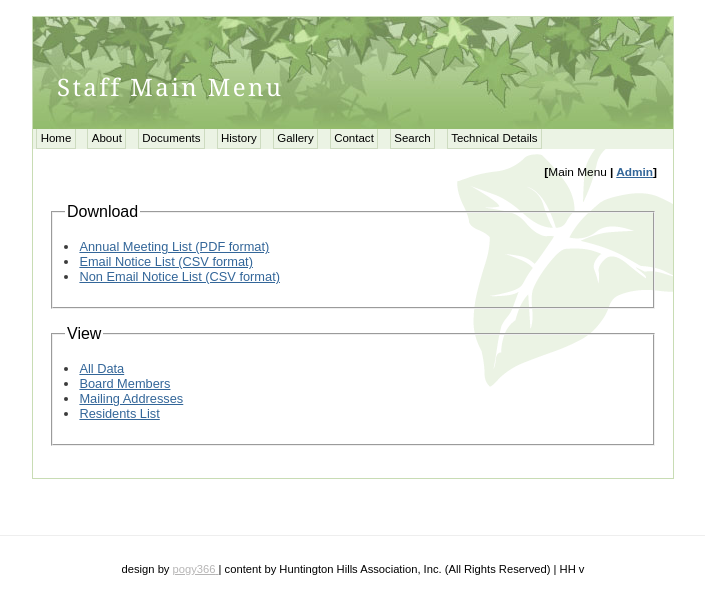
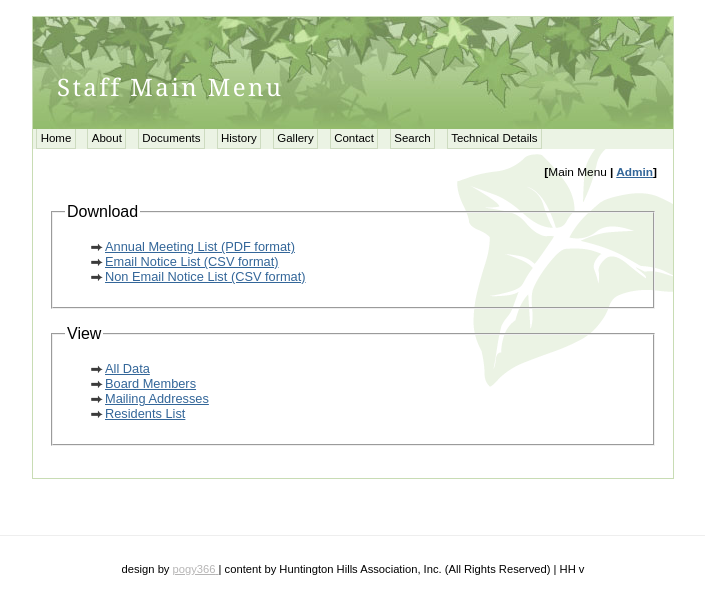
Before and after one commit to adamestein/huntington_hills, a Django app: page /staff/main_menu/ in a window 1280 px wide. Shown: the top 614 px of the page, without its empty margins (287-992 px from the left). Run offline with Django 3.2, Linux system fonts and the light colour scheme; the visitor is signed in with stand-in values (Sample User, id 1).

Commit message:
Added menu page for residents
Updated page titles

Changed bullets on staff main menu page to arrows to match new residents menu page

```diff
--- a/apps/authentication/redirect.py
+++ b/apps/authentication/redirect.py
@@ -8,4 +8,4 @@ def redirect(request):
     if request.user.is_staff:
         return HttpResponseRedirect(reverse('staff:main_menu'))
     else:
-        return HttpResponseRedirect(reverse('resident:information'))
+        return HttpResponseRedirect(reverse('resident:main_menu'))
--- a/apps/residents/urls.py
+++ b/apps/residents/urls.py
@@ -1,9 +1,10 @@
 from django.conf.urls import url
 
-from .views import BoardMembersListView, ResidentListView
+from .views import BoardMembersListView, MainMenuView, ResidentListView
 
 app_name = 'resident'
 urlpatterns = [
     url(r'^board_members/$', BoardMembersListView.as_view(), name='board'),
-    url(r'^information/$', ResidentListView.as_view(), name='information')
+    url(r'^information/$', ResidentListView.as_view(), name='information'),
+    url(r'^main_menu/$', MainMenuView.as_view(), name='main_menu')
 ]
--- a/apps/residents/views.py
+++ b/apps/residents/views.py
@@ -10,6 +10,10 @@ class BoardMembersListView(TemplateView):
         context = super().get_context_data(**kwargs)
         context['board'] = Board.objects.all()[0]
         return context
+
+
+class MainMenuView(TemplateView):
+    template_name = 'residents/main_menu.html'
 
 
 class ResidentListView(TemplateView):
--- a/templates/residents/board_members.html
+++ b/templates/residents/board_members.html
@@ -26,7 +26,7 @@
     </style>
 {% endblock %}
 
-{% block title %}Huntington Hills Board Members{% endblock %}
+{% block residents_title %}Board Members{% endblock %}
 {% block header %}Board Members{% endblock %}
 
 {% block resident_content %}
--- a/templates/residents/resident_base.html
+++ b/templates/residents/resident_base.html
@@ -1,5 +1,7 @@
 {% extends "base.html" %}
 {% load static %}
+
+{% block title %}Huntington Hills {% block residents_title %}{% endblock %}{% endblock %}
 
 {% block navbar %}{% include "_full_navbar.html" %}{% endblock %}
 
--- a/templates/residents/residents.html
+++ b/templates/residents/residents.html
@@ -78,7 +78,7 @@
         </script>
 {% endblock %}
 
-{% block title %}Resident Information{% endblock %}
+{% block residents_title %}Resident Information{% endblock %}
 {% block header %}Resident Information{% endblock %}
 
 {% block resident_content %}
--- a/templates/staff/all_data.html
+++ b/templates/staff/all_data.html
@@ -37,7 +37,7 @@
     </style>
 {% endblock %}
 
-{% block title %}View All Data{% endblock %}
+{% block staff_title %}View All Data{% endblock %}
 {% block header %}View All Data{% endblock %}
 
 {% block staff_content %}
--- a/templates/staff/mailing_addresses.html
+++ b/templates/staff/mailing_addresses.html
@@ -34,7 +34,7 @@
         </script>
 {% endblock %}
 
-{% block title %}Mailing Addresses{% endblock %}
+{% block staff_title %}Mailing Addresses{% endblock %}
 {% block header %}Mailing Addresses{% endblock %}
 
 {% block staff_content %}
--- a/templates/staff/main_menu.html
+++ b/templates/staff/main_menu.html
@@ -5,18 +5,25 @@
     {{ block.super }}
 
     <style type="text/css">
+        .arrow_bullet {
+            list-style: none;
+            position: relative;
+        }
+
+        .arrow_bullet li::before {
+            content: '⮕';
+            left: 2em;
+            position: absolute;
+        }
+
         fieldset {
             height: 90%;
             margin-bottom: 1em;
         }
-
-        ul {
-            margin-left: -2em;
-        }
     </style>
 {% endblock %}
 
-{% block title %}Staff Main Menu{% endblock %}
+{% block staff_title %}Main Menu{% endblock %}
 {% block header %}Staff Main Menu{% endblock %}
 
 {% block navbar %}{% include "_full_navbar.html" %}{% endblock %}
@@ -26,7 +33,7 @@
         <fieldset>
             <legend>Download</legend>
 
-            <ul>
+            <ul class="arrow_bullet">
                 <li><a href="{% url 'staff:sign_in_sheet' %}">Annual Meeting List (PDF format)</a></li>
                 <li><a href="{% url 'staff:email_notice_list' %}">Email Notice List (CSV format)</a></li>
                 <li><a href="{% url 'staff:non_email_notice_list' %}">Non Email Notice List (CSV format)</a></li>
@@ -36,7 +43,7 @@
         <fieldset>
             <legend>View</legend>
 
-            <ul>
+            <ul class="arrow_bullet">
                 <li><a href="{% url 'staff:all_data' %}">All Data</a></li>
                 <li><a href="{% url 'resident:board' %}">Board Members</a></li>
                 <li><a href="{% url 'staff:mailing_addresses' %}">Mailing Addresses</a></li>
--- a/templates/staff/staff_base.html
+++ b/templates/staff/staff_base.html
@@ -1,5 +1,7 @@
 {% extends "base.html" %}
 {% load static %}
+
+{% block title %}HH Admin: {% block staff_title %}{% endblock %}{% endblock %}
 
 {% block navbar %}{% include "_full_navbar.html" %}{% endblock %}
 
```
Also changed, not shown: templates/residents/main_menu.html (added, +38 -0 lines).
